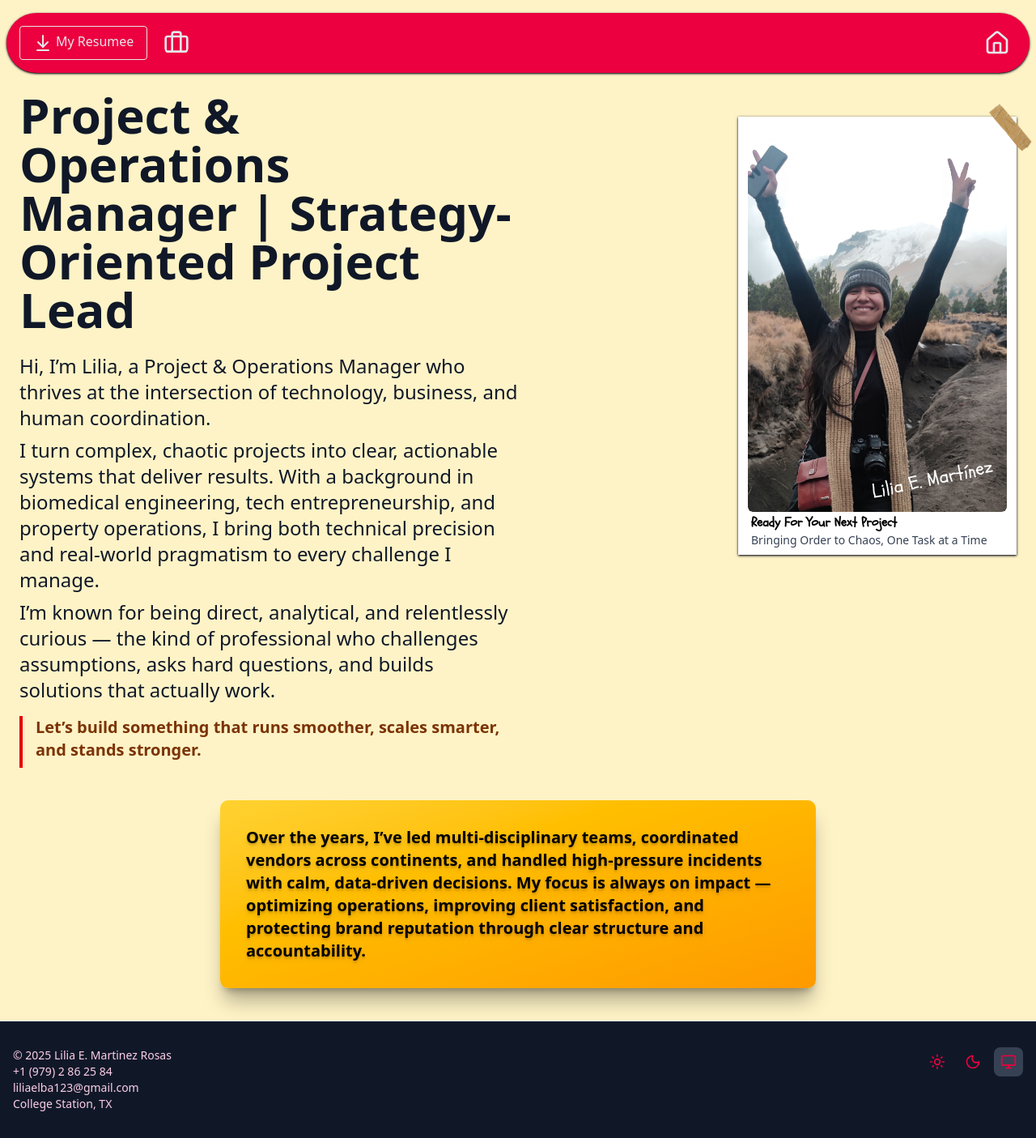
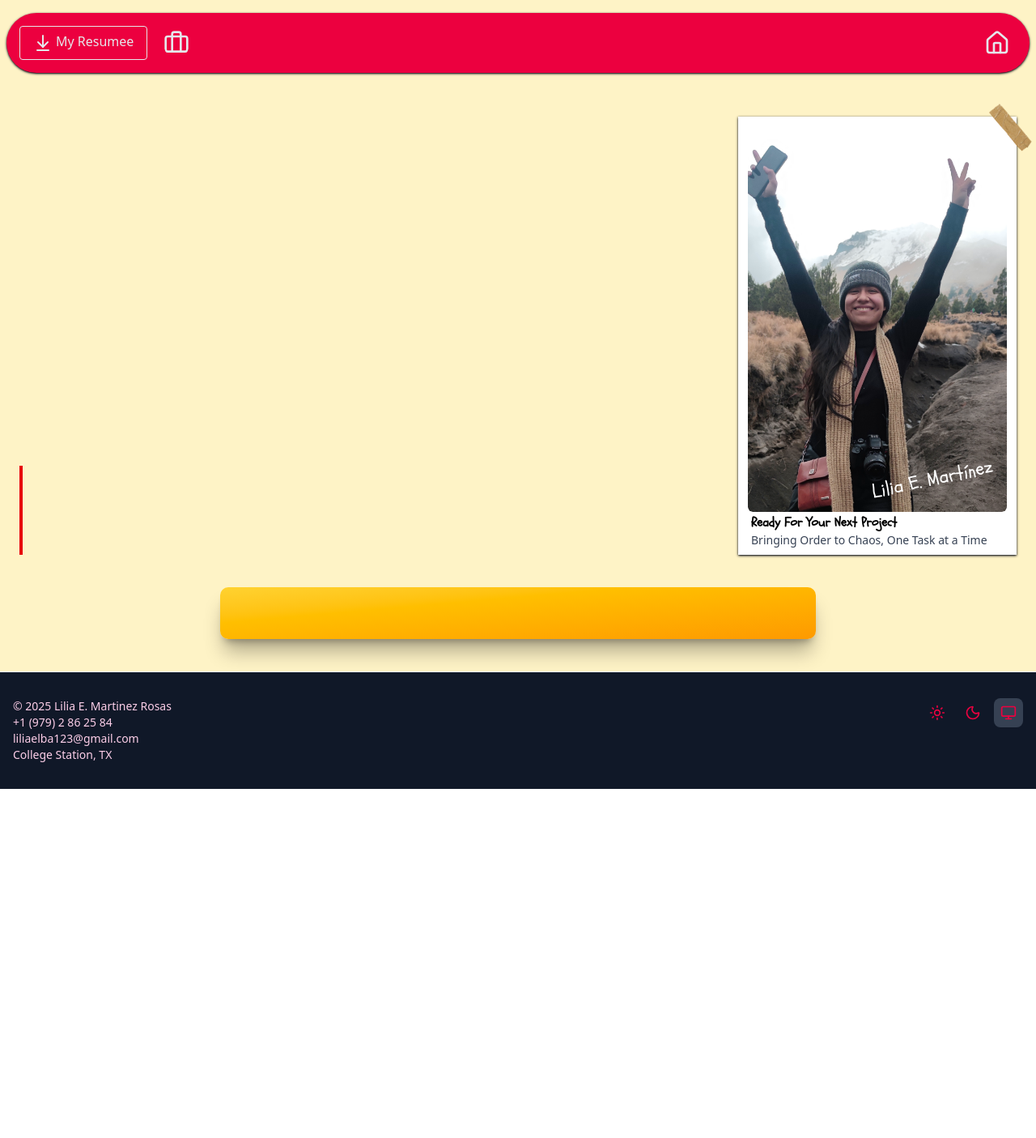
Before and after one commit to Liliaelvis/portfolio, a Next.js app: page / in a window 1280 px wide. Shown: the whole page at 81% size. After the commit the page ends 974 px from the top, so only its background shows below. Built offline with nearby package versions, Linux system fonts and the light colour scheme.

Commit message:
removed previous text

```diff
--- a/src/app/page.tsx
+++ b/src/app/page.tsx
@@ -2,13 +2,13 @@ import { PolaroidPhoto } from "@/components/Landing/PolaroidPhoto";
 import { SectionWrapper } from "@/components/Landing/SectionWrapper";
 
 const HeroText = {
-  title: `Project & Operations Manager | Strategy-Oriented Project Lead`,
-  whoAmI: `Hi, I’m Lilia, a Project & Operations Manager who thrives at the intersection of technology, business, and human coordination.`,
-  whatIDo: `I turn complex, chaotic projects into clear, actionable systems that deliver results. With a background in biomedical engineering, tech entrepreneurship, and property operations, I bring both technical precision and real-world pragmatism to every challenge I manage.`,
-  myApproach: `Over the years, I’ve led multi-disciplinary teams, coordinated vendors across continents, and handled high-pressure incidents with calm, data-driven decisions. My focus is always on impact — optimizing operations, improving client satisfaction, and protecting brand reputation through clear structure and accountability.`,
-  myValues: `I’m known for being direct, analytical, and relentlessly curious — the kind of professional who challenges assumptions, asks hard questions, and builds solutions that actually work.`,
-  callToAction: `Let’s build something that runs smoother, scales smarter, and stands stronger.`,
-}
+  title: ``,
+  whoAmI: ``,
+  whatIDo: ``,
+  myApproach: ``,
+  myValues: ``,
+  callToAction: ``,
+};
 export default function Home() {
   return (
     <div className="flex flex-col">
@@ -23,15 +23,9 @@ export default function Home() {
               <div className="md:hidden pb-2">
                 <PolaroidPhoto />
               </div>
-              <p className="text-xl md:text-2xl">
-                {HeroText.whoAmI}
-              </p>
-              <p className="text-xl md:text-2xl">
-                {HeroText.whatIDo}
-              </p>
-              <p className="text-xl md:text-2xl mb-2">
-                {HeroText.myValues}
-              </p>
+              <p className="text-xl md:text-2xl">{HeroText.whoAmI}</p>
+              <p className="text-xl md:text-2xl">{HeroText.whatIDo}</p>
+              <p className="text-xl md:text-2xl mb-2">{HeroText.myValues}</p>
               <p className="text-lg md:text-xl font-bold border-l-4 pl-4 border-red-600 dark:border-gray-200 pb-2 text-amber-900 dark:text-amber-200">
                 {HeroText.callToAction}
               </p>
@@ -45,9 +39,7 @@ export default function Home() {
       <SectionWrapper className="p-2 pb-8 bg-amber-100 dark:bg-amber-900">
         {/* My Approach section */}
         <div className="max-w-184 text-wrap mx-auto hover:-skew-y-1 from-amber-300 to-amber-500 bg-linear-to-br text-shadow-lg p-8 rounded-lg flex-justify-center shadow-xl/30 inset-shadow-amber-800/50">
-          <p className="text-lg md:text-xl font-bold">
-            {HeroText.myApproach}
-          </p>
+          <p className="text-lg md:text-xl font-bold">{HeroText.myApproach}</p>
         </div>
       </SectionWrapper>
     </div>
```
Also changed, not shown: 1 other file (tests, documents, lock files or other folders).
